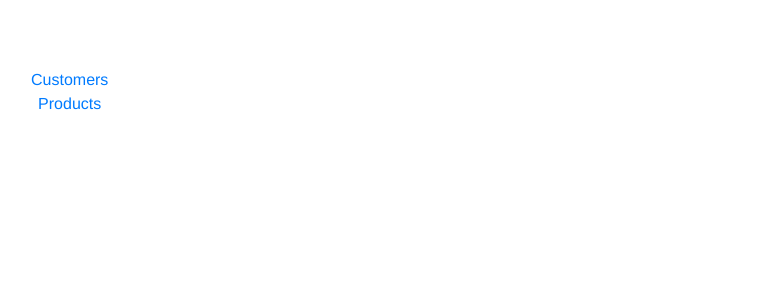
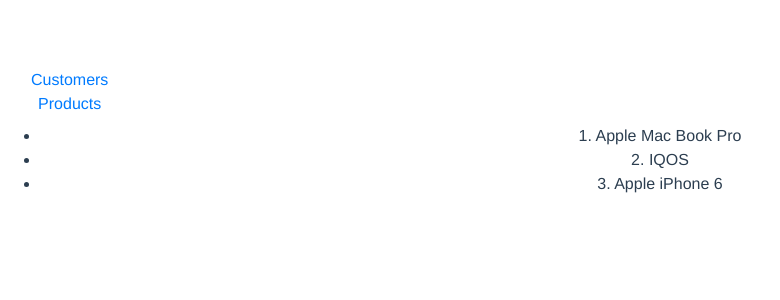
Before and after one commit to boris7ran/VueStoreApp, a Vue app: page /products in a window 1280 px wide. Shown: the top 300 px of the page, without its empty margins (0-780 px from the left). Built offline with nearby package versions, Linux system fonts and the light colour scheme.

Commit message:
Zadatak 5

```diff
--- a/src/components/AppCustomers.vue
+++ b/src/components/AppCustomers.vue
@@ -28,7 +28,6 @@
 
     methods: {
         deleteCustomer(index) {
-            console.log(index);
             customerService.remove (this.customers[index])
         }
     }
--- a/src/components/AppProducts.vue
+++ b/src/components/AppProducts.vue
@@ -1,12 +1,22 @@
 <template>
     <div>
-
+        <ul>
+            <li v-for="(product, index) in products" :key=index>
+                {{ product.id }}. {{ product.name }}
+            </li>
+        </ul>
     </div>
 </template>
 
 <script>
+import {productService} from '@/services/ProductService'
+
 export default {
-
+    data () {
+        return {
+            products: productService.list()
+        }
+    }
 }
 </script>
 
```
